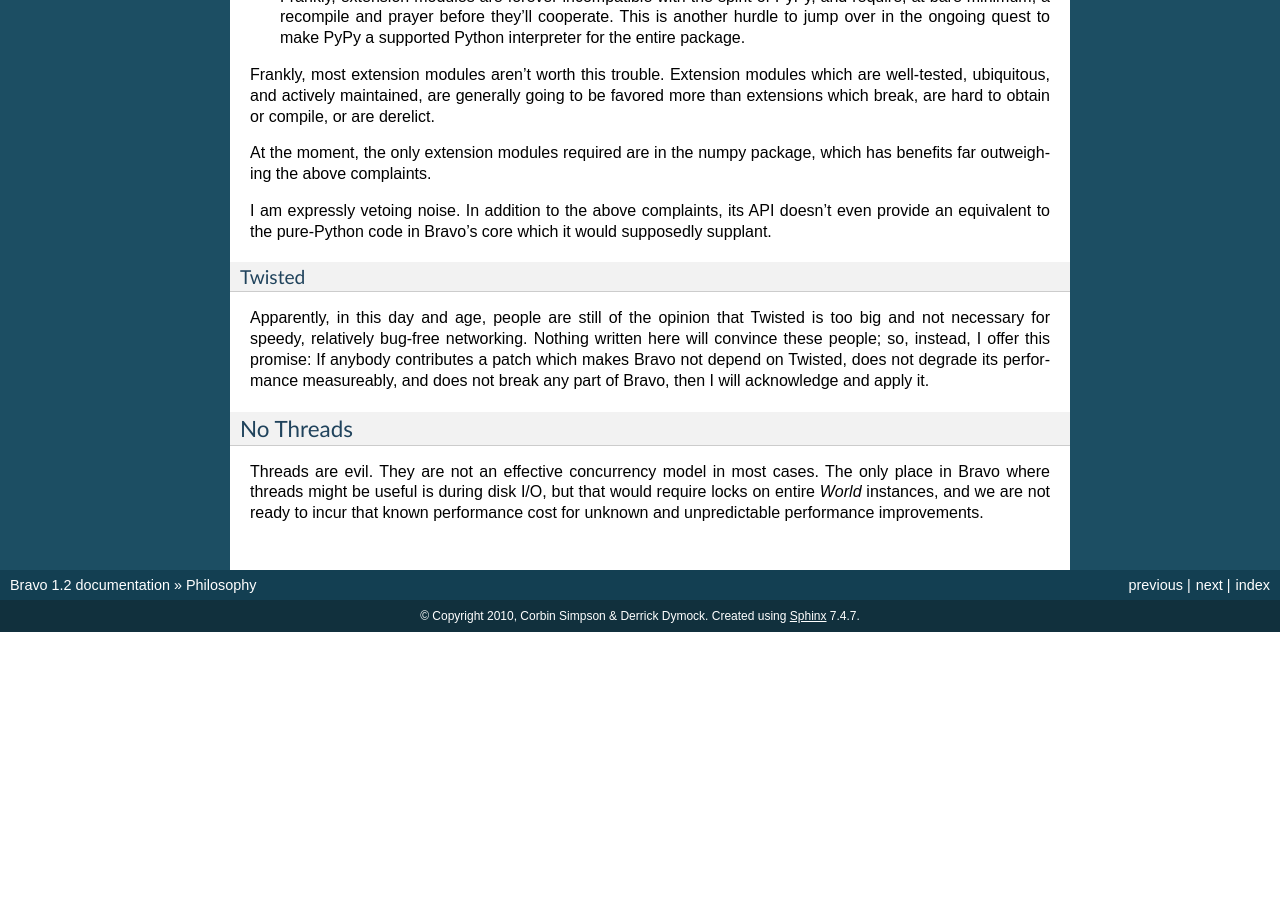
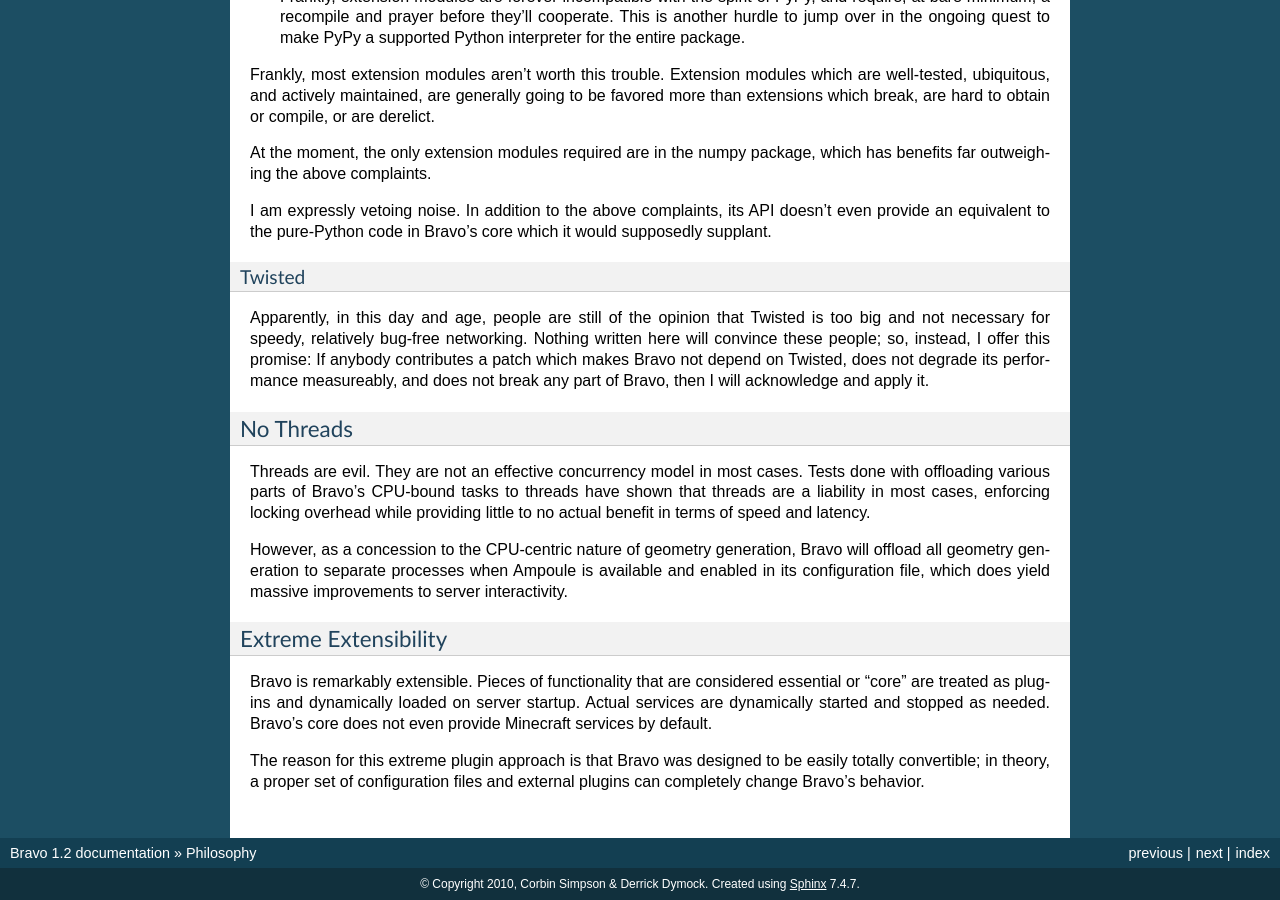
Before and after one commit to bravoserver/bravo, a Sphinx documentation site: the page built from docs/philosophy.rst, in a window 1280 px wide and 900 px high, scrolled down 1056 px. Built offline with Sphinx 7.4.7, drawn with Linux system fonts in a browser that asks for light colours; formulas are drawn with MathJax 3; before the commit the page ends 1688 px from its top, so only the background shows below that; some of the changed text lies outside the part shown.

Commit message:
docs: Update.

```diff
--- a/docs/philosophy.rst
+++ b/docs/philosophy.rst
@@ -85,7 +85,24 @@ No Threads
 ----------
 
 Threads are evil. They are not an effective concurrency model in most cases.
-The only place in Bravo where threads might be useful is during disk I/O, but
-that would require locks on entire `World` instances, and we are not ready to
-incur that known performance cost for unknown and unpredictable performance
-improvements.
+Tests done with offloading various parts of Bravo's CPU-bound tasks to threads
+have shown that threads are a liability in most cases, enforcing locking
+overhead while providing little to no actual benefit in terms of speed and
+latency.
+
+However, as a concession to the CPU-centric nature of geometry generation,
+Bravo will offload all geometry generation to separate processes when Ampoule
+is available and enabled in its configuration file, which does yield massive
+improvements to server interactivity.
+
+Extreme Extensibility
+---------------------
+
+Bravo is remarkably extensible. Pieces of functionality that are considered
+essential or "core" are treated as plugins and dynamically loaded on server
+startup. Actual services are dynamically started and stopped as needed.
+Bravo's core does not even provide Minecraft services by default.
+
+The reason for this extreme plugin approach is that Bravo was designed to be
+easily totally convertible; in theory, a proper set of configuration files and
+external plugins can completely change Bravo's behavior.
```
